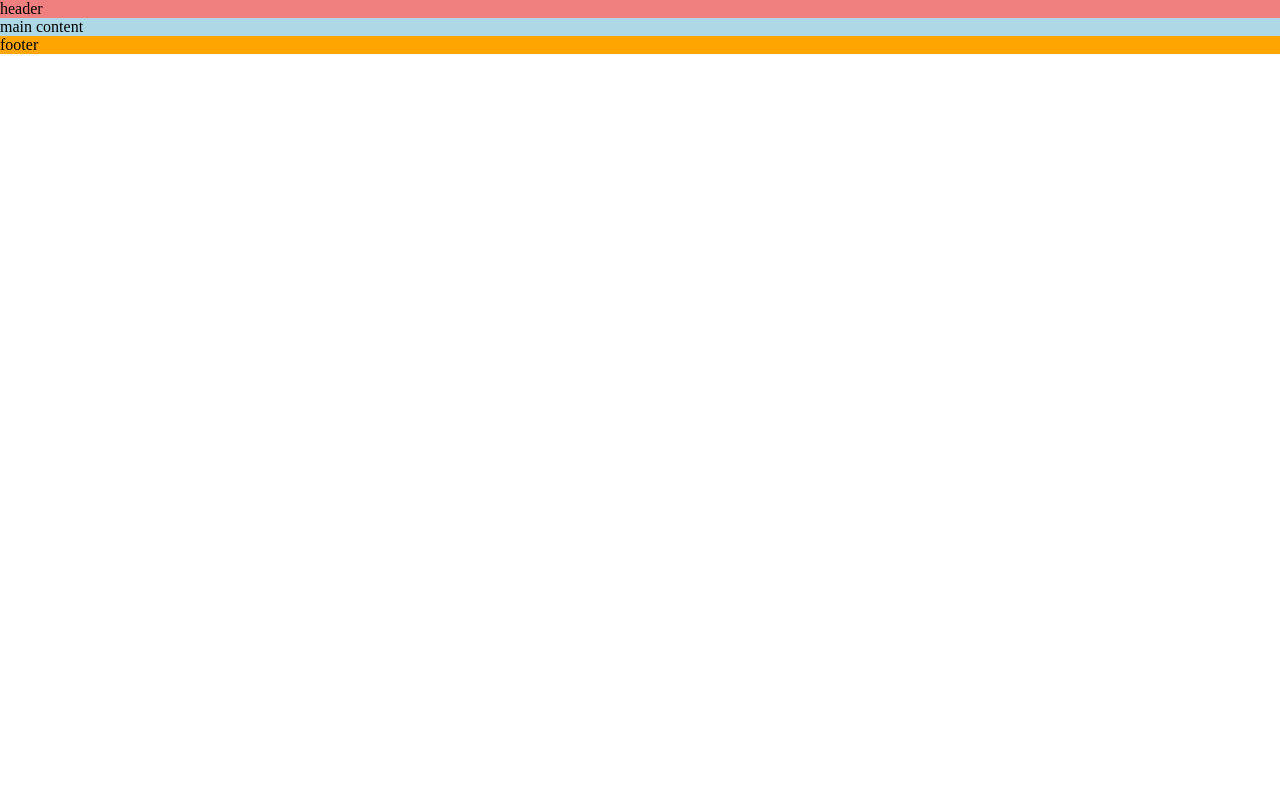
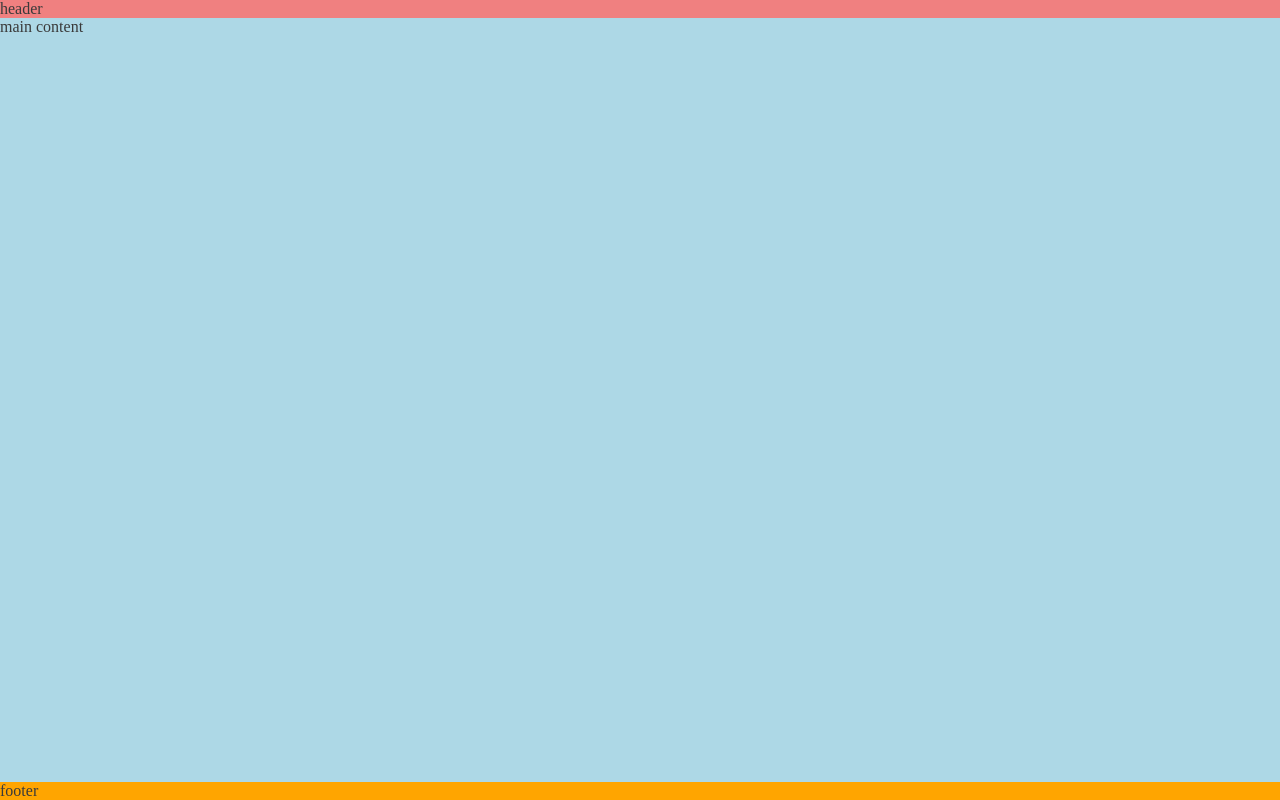
Before and after one commit to Zoten64/LoveRunning, a plain HTML site: page index.html in a window 1280 px wide. Drawn offline with Linux system fonts and the light colour scheme.

Commit message:
added more styles, pushed footer down using flex

```diff
--- a/assets/css/style.css
+++ b/assets/css/style.css
@@ -4,6 +4,14 @@
     padding: 0;
     margin: 0;
     box-sizing: border-box;
+}
+/*General styles*/
+body{
+    min-height: 100vh;
+    display: flex;
+    flex-direction: column;
+    /*Generic project styles*/
+    color: #3a3a3a;
 }
 
 /*header*/
@@ -13,6 +21,8 @@ header {
 /*main content*/
 main {
     background-color: lightblue;
+    /*Make main content take up any empty space*/
+    flex: 1 0 auto;
 }
 /*footer*/
 footer {
```
